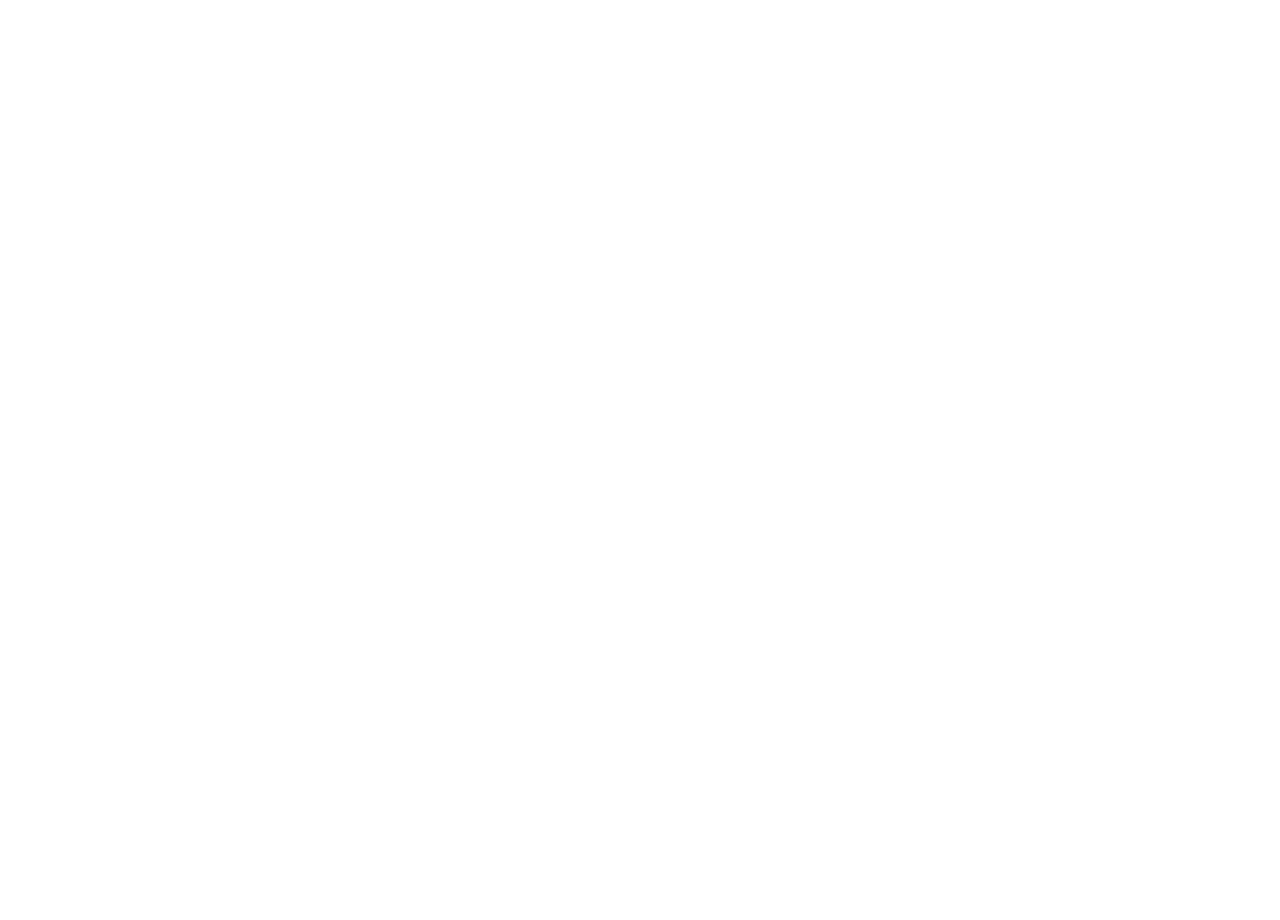
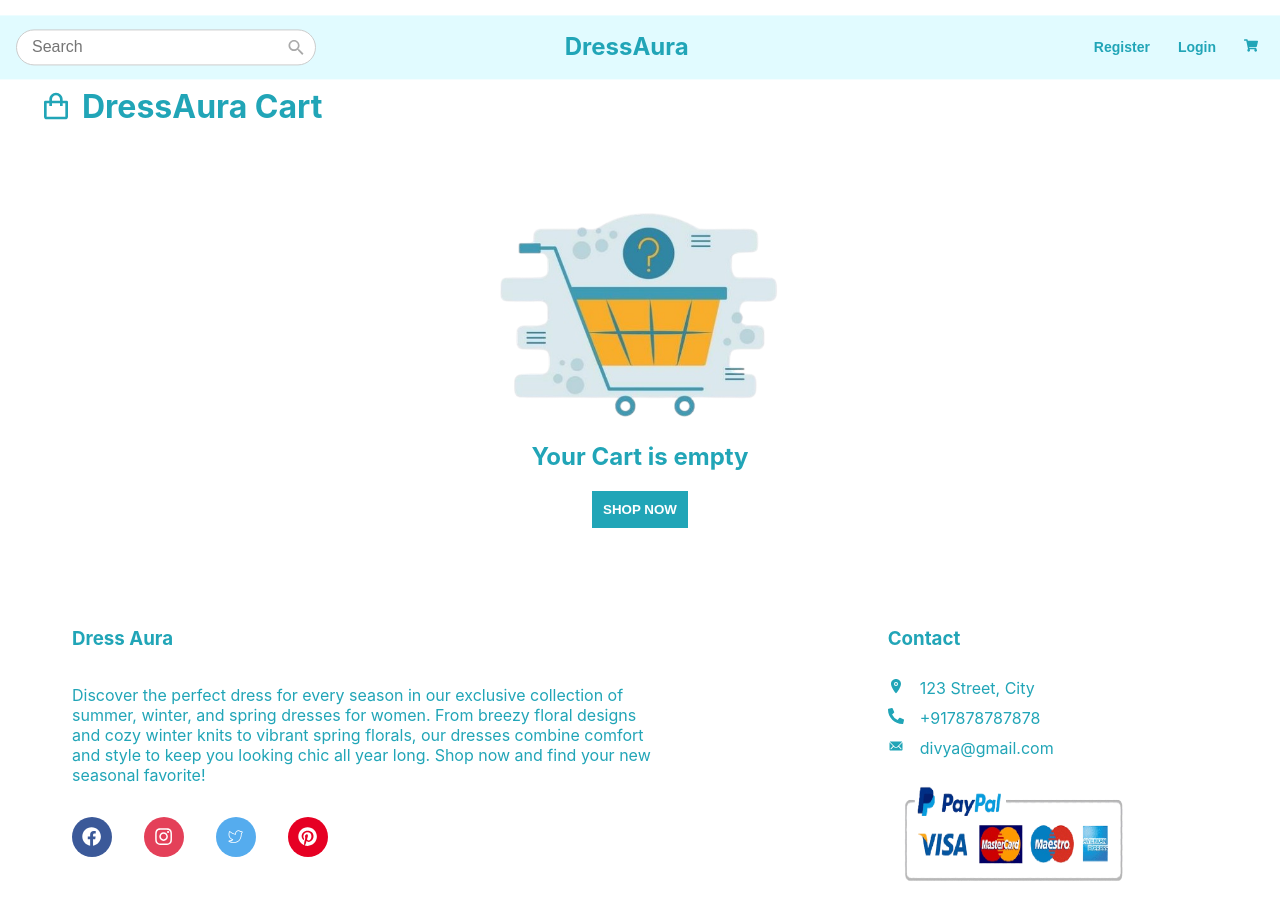
Before and after one commit to divya026/ecommerce-react-redux, a React (Create React App) app: page /cart in a window 1280 px wide. Before the commit this address had no page. Shown: the top 920 px of the page. Before the commit the page ends 800 px from the top, so only its background shows below. Built offline with nearby package versions, Linux system fonts and the light colour scheme.

Commit message:
added cart functionality

```diff
--- a/src/App.js
+++ b/src/App.js
@@ -5,6 +5,7 @@
 import Login from "./pages/login/Login";
 import AllProducts from "./pages/allProducts/AllProducts";
 import SingleProduct from "./pages/singleProduct/SingleProduct";
+import Cart from "./components/cart/Cart";
 
 function App() {
   return (
@@ -15,6 +16,7 @@
         <Route path="/login" element={<Login />} />
         <Route path="/products" element={<AllProducts />} />
         <Route path="/product/:id" element={<SingleProduct />} />
+        <Route path="/cart" element={<Cart />} />
       </Routes>
     </BrowserRouter>
   );
--- /dev/null
+++ b/src/components/cart/Cart.css
@@ -0,0 +1,165 @@
+.cart-navbar {
+  margin-top: -81px;
+  width: 100%;
+  height: 15vh;
+  position: fixed;
+}
+
+.cart-container {
+  max-width: 1200px;
+  margin: 40px auto;
+  padding: 20px;
+}
+
+.cart-title-container {
+  display: flex;
+  align-items: center;
+  margin-bottom: 20px;
+}
+
+.cart-title {
+  font-size: 32px;
+  font-weight: bold;
+  margin-left: 10px;
+  color: #21a5b7;
+}
+
+.cart-icon {
+  font-size: 32px;
+  color: #21a5b7;
+}
+
+.cart-content {
+  display: flex;
+  justify-content: space-between;
+  align-items: flex-start;
+}
+
+.cart-items-section {
+  flex: 3;
+}
+
+.cart-summary {
+  flex: 1;
+  max-width: 300px;
+  border: 1px solid #cef6fd;
+  padding: 20px;
+  margin-left: 20px;
+  background-color: #e1fbff;
+  align-self: flex-start;
+  color: grey;
+}
+
+.cart-header {
+  display: grid;
+  grid-template-columns: 1.8fr 1fr 1fr 1fr;
+  padding: 10px;
+  background-color: #e1fbff;
+  font-weight: bold;
+  margin-bottom: 20px;
+  color: #21a5b7;
+}
+
+.header-item {
+  text-align: center;
+}
+
+.cart-item {
+  display: grid;
+  grid-template-columns: 2fr 1fr 1fr 1fr auto;
+  align-items: center;
+  padding: 10px;
+  border-bottom: 1px solid #e0e0e0;
+  color: grey;
+}
+
+.cart-product {
+  display: flex;
+  align-items: center;
+}
+
+.cart-product-image {
+  width: 80px;
+  height: 80px;
+  object-fit: cover;
+  margin-right: 20px;
+  border-radius: 8px;
+}
+
+.cart-price,
+.cart-quantity,
+.cart-total {
+  text-align: center;
+}
+
+.cart-empty {
+  display: flex;
+  align-items: center;
+  justify-content: center;
+  width: 100%;
+}
+
+.cart-empty-items {
+  color: #21a5b7;
+  display: flex;
+  flex-direction: column;
+  align-items: center;
+  justify-content: center;
+}
+
+.cart-empty-items img {
+  height: 35vh;
+}
+
+.cart-empty-items h2 {
+  margin-top: -10px;
+}
+
+.cart-quantity button {
+  background-color: #e1fbff;
+  color: grey;
+  border: none;
+  padding: 5px 10px;
+  font-size: 16px;
+  cursor: pointer;
+  margin: 0 10px;
+}
+
+.remove-btn {
+  background: none;
+  border: none;
+  cursor: pointer;
+  color: #ff4d4d;
+}
+
+.summary-title {
+  font-size: 24px;
+  font-weight: bold;
+  margin-bottom: 20px;
+  color: #21a5b7;
+}
+
+.summary-details {
+  display: flex;
+  flex-direction: column;
+  gap: 10px;
+  font-size: 18px;
+}
+
+.summary-item {
+  display: flex;
+  justify-content: space-between;
+  margin-bottom: 10px;
+}
+
+.summary-item.total {
+  font-weight: bold;
+}
+
+.checkout-button {
+  margin-top: 2rem;
+}
+
+.cart-footer {
+  margin-top: 5rem;
+}
--- /dev/null
+++ b/src/components/cart/Cart.jsx
@@ -0,0 +1,121 @@
+import React from "react";
+import { useDispatch, useSelector } from "react-redux";
+import Navbar from "../navbar/Navbar";
+import "./Cart.css";
+import { BiShoppingBag } from "react-icons/bi";
+import {
+  decreaseQuantity,
+  increaseQuantity,
+  removeFromCart,
+} from "../../redux/cartSlice";
+import PrimaryButton from "../button/PrimaryButton";
+import { IoClose } from "react-icons/io5";
+import cart from "../../assets/cart.png";
+import Footer from "../footer/Footer";
+import { useNavigate } from "react-router-dom";
+
+const Cart = () => {
+  const cartItems = useSelector((state) => state.cart.cartItems);
+  const dispatch = useDispatch();
+  const navigate = useNavigate();
+
+  const totalPrice = cartItems.reduce((acc, item) => {
+    const splitPrice = item.price.split(" ");
+    return acc + splitPrice[1] * item.quantity;
+  }, 0);
+
+  return (
+    <>
+      <div className="cart-navbar">
+        <Navbar />
+      </div>
+      <div className="cart-container">
+        <div className="cart-title-container">
+          <BiShoppingBag className="cart-icon" />
+          <h2 className="cart-title">DressAura Cart</h2>
+        </div>
+
+        {cartItems.length === 0 ? (
+          <div className="cart-empty">
+            <div className="cart-empty-items">
+              <img src={cart}></img>
+              <h2>Your Cart is empty</h2>
+              <PrimaryButton name="SHOP NOW" onClick={() => navigate("/")} />
+            </div>
+          </div>
+        ) : (
+          <>
+            <div className="cart-content">
+              <div className="cart-items-section">
+                <div className="cart-header">
+                  <div className="header-item">Product</div>
+                  <div className="header-item">Price</div>
+                  <div className="header-item">Quantity</div>
+                  <div className="header-item">Total</div>
+                </div>
+                {cartItems.map((item, index) => (
+                  <div key={index} className="cart-item">
+                    <div className="cart-product">
+                      <img
+                        src={item.img}
+                        alt=""
+                        className="cart-product-image"
+                      ></img>
+                      <p>{item.title}</p>
+                    </div>
+                    <div className="cart-price">{item.price}</div>
+                    <div className="cart-quantity">
+                      <button onClick={() => dispatch(decreaseQuantity(item))}>
+                        -
+                      </button>
+                      <span>{item.quantity}</span>
+                      <button onClick={() => dispatch(increaseQuantity(item))}>
+                        +
+                      </button>
+                    </div>
+                    <div className="cart-total">
+                      Rs{" "}
+                      {parseFloat(
+                        item.price.split(" ")[1] * item.quantity
+                      ).toFixed(2)}
+                    </div>
+                    <button
+                      className="remove-btn"
+                      onClick={() => dispatch(removeFromCart(item))}
+                    >
+                      <IoClose size={20} />
+                    </button>
+                  </div>
+                ))}
+              </div>
+              <div className="cart-summary">
+                <h3 className="summary-title"> Order Summary</h3>
+                <div className="summary-details">
+                  <div className="summary-item">
+                    <span>Rs {totalPrice.toFixed(2)}</span>
+                  </div>
+                </div>
+                <div className="summary-item">
+                  <span>Delivery:</span>
+                  <span>Free</span>
+                </div>
+                <div className="summary-item">
+                  <span>Total:</span>
+                  <span>Rs {totalPrice.toFixed(2)}</span>
+                </div>
+                <div className="checkout-button">
+                  <PrimaryButton name="Proceed to Checkout" />
+                </div>
+              </div>
+            </div>
+          </>
+        )}
+        <div className="cart-footer">
+          <Footer />
+        </div>
+      </div>
+    </>
+  );
+};
+
+export default Cart;
--- a/src/components/navbar/Navbar.css
+++ b/src/components/navbar/Navbar.css
@@ -84,6 +84,22 @@
   color: #055c68;
 }
 
-.cart-container:hover {
-  color: #055c68;
+.navbar-right-item {
+  position: relative;
 }
+
+.cart-badge {
+  position: absolute;
+  top: -5px;
+  right: -5px;
+  background-color: #055c68;
+  color: white;
+  border-radius: 50%;
+  width: 15px;
+  height: 15px;
+  display: flex;
+  align-items: center;
+  justify-content: center;
+  font-size: 12px;
+  font-weight: bold;
+}
--- a/src/components/navbar/Navbar.jsx
+++ b/src/components/navbar/Navbar.jsx
@@ -3,8 +3,11 @@
 import { IoMdSearch } from "react-icons/io";
 import { FaShoppingCart } from "react-icons/fa";
 import { Link } from "react-router-dom";
+import { useSelector } from "react-redux";
 
 const Navbar = () => {
+  const cartItems = useSelector((state) => state.cart.cartItems);
+  const totalItems = cartItems.length;
   return (
     <div className="navbar-container">
       <div className="navbar-left">
@@ -12,7 +15,7 @@
         <IoMdSearch className="navbar-icon" />
       </div>
       <div className="navbar-center">
-        <h1 className="navbar-logo">Dress Aura</h1>
+        <h1 className="navbar-logo">DressAura</h1>
       </div>
       <div className="navbar-right">
         <div className="navbar-right-item">
@@ -26,9 +29,12 @@
           </Link>
         </div>
         <div className="navbar-right-item">
-          <button className="navbar-right-button">
-            <FaShoppingCart />
-          </button>
+          <Link to="/cart">
+            <button className="navbar-right-button">
+              <FaShoppingCart />
+            </button>
+          </Link>
+          {totalItems > 0 && <span className="cart-badge">{totalItems}</span>}
         </div>
       </div>
     </div>
--- a/src/components/products/Products.jsx
+++ b/src/components/products/Products.jsx
@@ -2,9 +2,15 @@
 import { CiSearch, CiShoppingCart } from "react-icons/ci";
 import "./Products.css";
 import { useNavigate, useParams } from "react-router-dom";
+import { useDispatch } from "react-redux";
+import { addToCart } from "../../redux/cartSlice";
 
 const Products = ({ items, heading }) => {
   const navigate = useNavigate();
+  const dispatch = useDispatch();
+  const handleAddToCart = (i) => {
+    dispatch(addToCart(i));
+  };
   const viewDetails = (id) => {
     navigate(`/product/${id}`);
   };
@@ -20,7 +26,7 @@
               <span>{i.price}</span>
             </div>
             <div className="product-info">
-              <button className="icon">
+              <button className="icon" onClick={() => handleAddToCart(i)}>
                 <CiShoppingCart /> Add to Cart
               </button>
               <button className="icon" onClick={() => viewDetails(i.id)}>
--- /dev/null
+++ b/src/redux/cartSlice.js
@@ -0,0 +1,60 @@
+import { createSlice } from "@reduxjs/toolkit";
+
+const initialState = {
+  cartItems: [],
+};
+
+const cartSlice = createSlice({
+  name: "cart",
+  initialState,
+  reducers: {
+    // addToCart: (state, action) => {
+    //   const existingItem = state.cartItems.find(
+    //     (item) => item.id === action.payload.id
+    //   );
+    //   if (!existingItem) {
+    //     state.cartItems.push({ ...action.payload, quantity: 1 });
+    //   }
+    // },
+
+    addToCart: (state, action) => {
+      console.log("addToCart action payload:", action.payload);
+      const existingItem = state.cartItems.find(
+        (item) => item?.id === action.payload?.id
+      );
+      if (!existingItem) {
+        state.cartItems.push({ ...action.payload, quantity: 1 });
+      }
+    },
+
+    removeFromCart: (state, action) => {
+      state.cartItems = state.cartItems.filter(
+        (item) => item.id !== action.payload.id
+      );
+    },
+    increaseQuantity: (state, action) => {
+      const itemIndex = state.cartItems.findIndex(
+        (item) => item.id === action.payload.id
+      );
+      if (itemIndex >= 0) {
+        state.cartItems[itemIndex].quantity += 1;
+      }
+    },
+    decreaseQuantity: (state, action) => {
+      const itemIndex = state.cartItems.findIndex(
+        (item) => item.id === action.payload.id
+      );
+      if (itemIndex >= 0 && state.cartItems[itemIndex].quantity > 1) {
+        state.cartItems[itemIndex].quantity -= 1;
+      } else if (state.cartItems[itemIndex].quantity === 1) {
+        state.cartItems = state.cartItems.filter(
+          (item) => item.id !== action.payload.id
+        );
+      }
+    },
+  },
+});
+
+export const { addToCart, removeFromCart, increaseQuantity, decreaseQuantity } =
+  cartSlice.actions;
+export default cartSlice.reducer;
--- /dev/null
+++ b/src/redux/store.js
@@ -0,0 +1,8 @@
+import { configureStore } from "@reduxjs/toolkit";
+import cartReducer from "./cartSlice";
+
+export const store = configureStore({
+  reducer: {
+    cart: cartReducer,
+  },
+});
```
Also changed, not shown: src/index.js (+10 -8 lines), src/pages/singleProduct/SingleProduct.jsx (+13 -4 lines), src/assets/cart.png (added).
